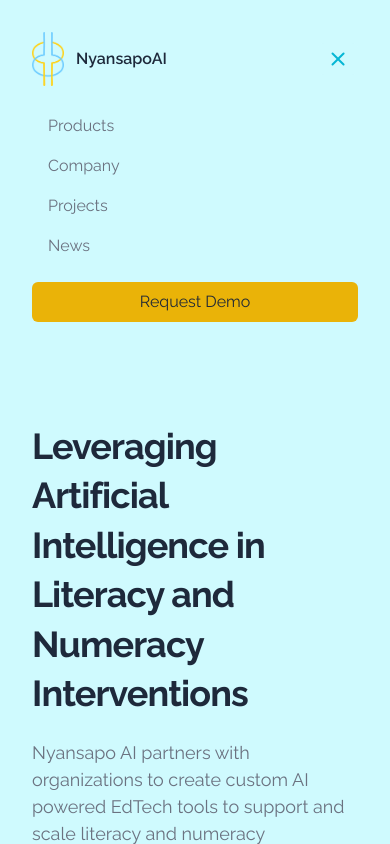
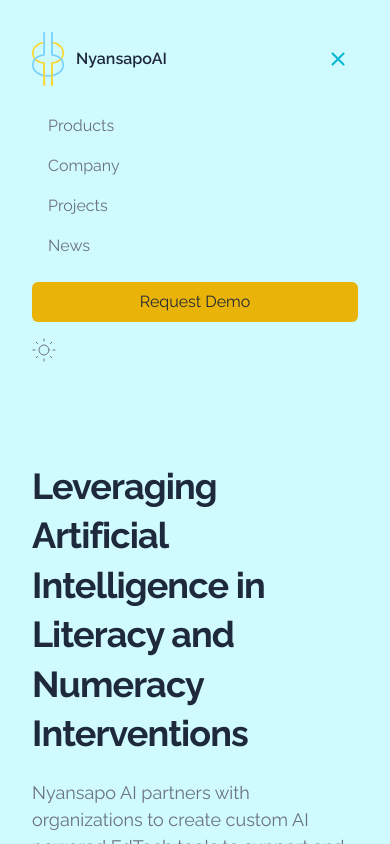
Before and after one commit to NyansapoAI/website, a Next.js app: page / in a window 390 px wide. Both pictures are taken after a click on the button "Toggle Menu". Shown: the top 844 px of the page. Built offline with nearby package versions, Linux system fonts and the light colour scheme.

Commit message:
udated:added theme switch to mobile

```diff
--- a/src/app/navbar.tsx
+++ b/src/app/navbar.tsx
@@ -74,10 +74,11 @@ export default function Navbar() {
                     )}
                     <Link
                       href="/contact"
-                      className="w-full px-6 py-2 mt-4 text-center text-dark bg-yellow-500 rounded-md lg:ml-5"
+                      className="w-full px-6 py-2 mt-4 mb-4 text-center text-dark bg-yellow-500 rounded-md lg:ml-5"
                     >
                       <span className="">Request Demo</span>
                     </Link>
+                    <ThemeSwitch />
                   </>
                 </Disclosure.Panel>
               </div>
```
